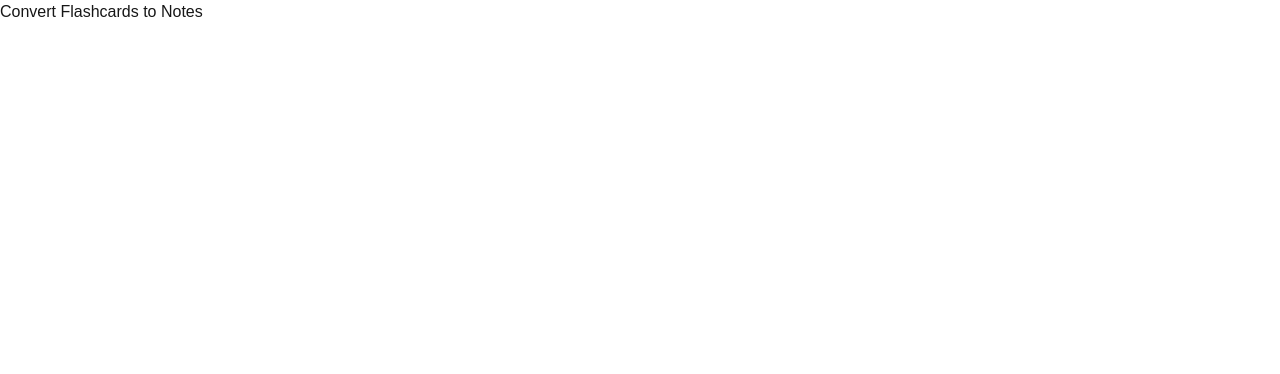
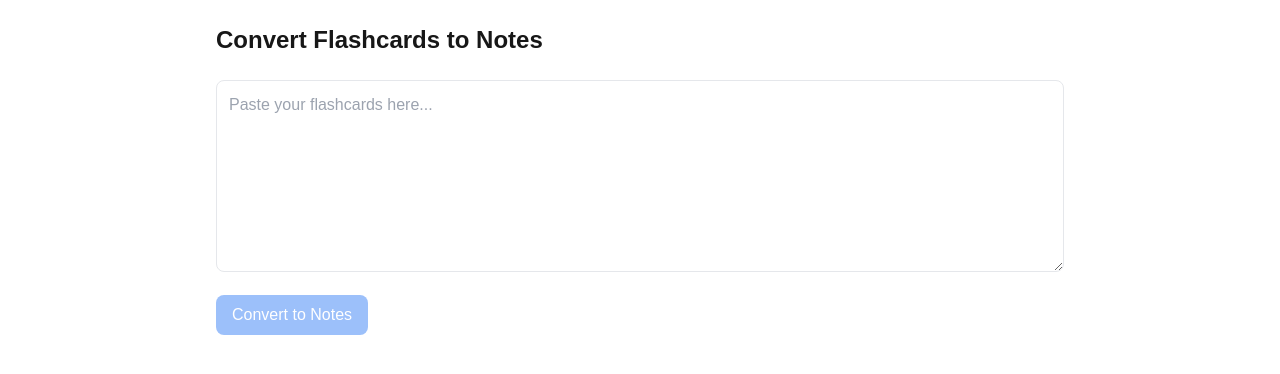
Before and after one commit to AlexShen101/gpt-general, a Next.js app: page /notes_maker in a window 1280 px wide. Shown: the top 374 px of the page. Built offline with nearby package versions, Linux system fonts and the light colour scheme.

Commit message:
added flashcard to note conversion api

```diff
--- /dev/null
+++ b/app/api/flashcard-to-note/route.ts
@@ -0,0 +1,33 @@
+import OpenAI from 'openai'
+import { NextResponse } from 'next/server'
+
+const openai = new OpenAI({
+  apiKey: process.env.OPENAI_API_KEY,
+})
+
+const SYSTEM_PROMPT = `a prompt lol`
+
+export async function POST(req: Request) {
+  try {
+    const { text } = await req.json()
+
+    const completion = await openai.chat.completions.create({
+      model: 'gpt-4',
+      messages: [
+        { role: 'system', content: SYSTEM_PROMPT },
+        { role: 'user', content: text }
+      ],
+      temperature: 0.7,
+    })
+
+    const result = completion.choices[0]?.message?.content || ''
+
+    return NextResponse.json({ result })
+  } catch (error) {
+    console.error('Error in convert-cards API:', error)
+    return NextResponse.json(
+      { error: 'Failed to convert cards' },
+      { status: 500 }
+    )
+  }
+}
--- a/app/notes_maker/page.tsx
+++ b/app/notes_maker/page.tsx
@@ -1,8 +1,70 @@
-// flashcards to notes
+'use client'
+
+import { useState } from 'react'
+
 export default function CardsToNotes() {
+  const [inputText, setInputText] = useState('')
+  const [result, setResult] = useState('')
+  const [isLoading, setIsLoading] = useState(false)
+
+  const handleConvert = async () => {
+    setIsLoading(true)
+    try {
+      const response = await fetch('/api/flashcard-to-note', {
+        method: 'POST',
+        headers: {
+          'Content-Type': 'application/json',
+        },
+        body: JSON.stringify({ text: inputText }),
+      })
+
+      const data = await response.json()
+      setResult(data.result)
+    } catch (error) {
+      console.error('Error converting cards:', error)
+      setResult('Error converting cards. Please try again.')
+    } finally {
+      setIsLoading(false)
+    }
+  }
+
   return (
-    <div>
-      <h1>Convert Flashcards to Notes</h1>
+    <div className="max-w-4xl mx-auto p-6 space-y-6">
+      <h1 className="text-2xl font-bold">Convert Flashcards to Notes</h1>
+
+      <div className="space-y-4">
+        <textarea
+          className="w-full h-48 p-3 border rounded-lg text-black"
+          placeholder="Paste your flashcards here..."
+          value={inputText}
+          onChange={(e) => setInputText(e.target.value)}
+        />
+
+        <button
+          onClick={handleConvert}
+          disabled={isLoading || !inputText}
+          className="px-4 py-2 bg-blue-500 text-white rounded-lg disabled:opacity-50"
+        >
+          {isLoading ? 'Converting...' : 'Convert to Notes'}
+        </button>
+      </div>
+
+      {result && (
+        <div className="space-y-2">
+          <h2 className="text-xl font-semibold">Result:</h2>
+          <div className="relative">
+            <pre className="p-4 bg-gray-50 rounded-lg whitespace-pre-wrap">
+              {result}
+            </pre>
+            <button
+              onClick={() => navigator.clipboard.writeText(result)}
+              className="absolute top-2 right-2 px-3 py-1 text-sm bg-gray-200 rounded hover:bg-gray-300"
+            >
+              Copy
+            </button>
+          </div>
+        </div>
+      )}
     </div>
   )
 }
--- a/package.json
+++ b/package.json
@@ -11,6 +11,7 @@
   "dependencies": {
     "next": "14.2.18",
     "next-auth": "^4.24.10",
+    "openai": "^4.72.0",
     "react": "^18",
     "react-dom": "^18"
   },
```
Also changed, not shown: middleware.ts (+5 -6 lines), 1 other file (tests, documents, lock files or other folders).
